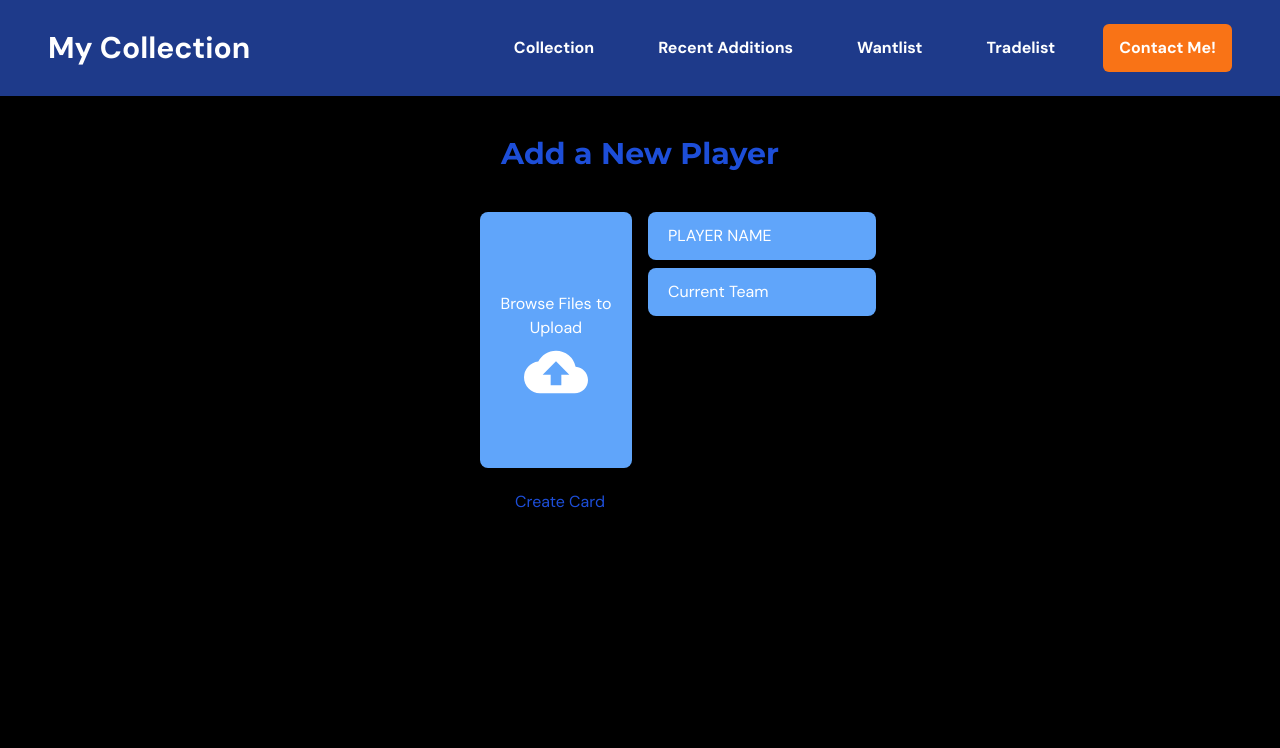
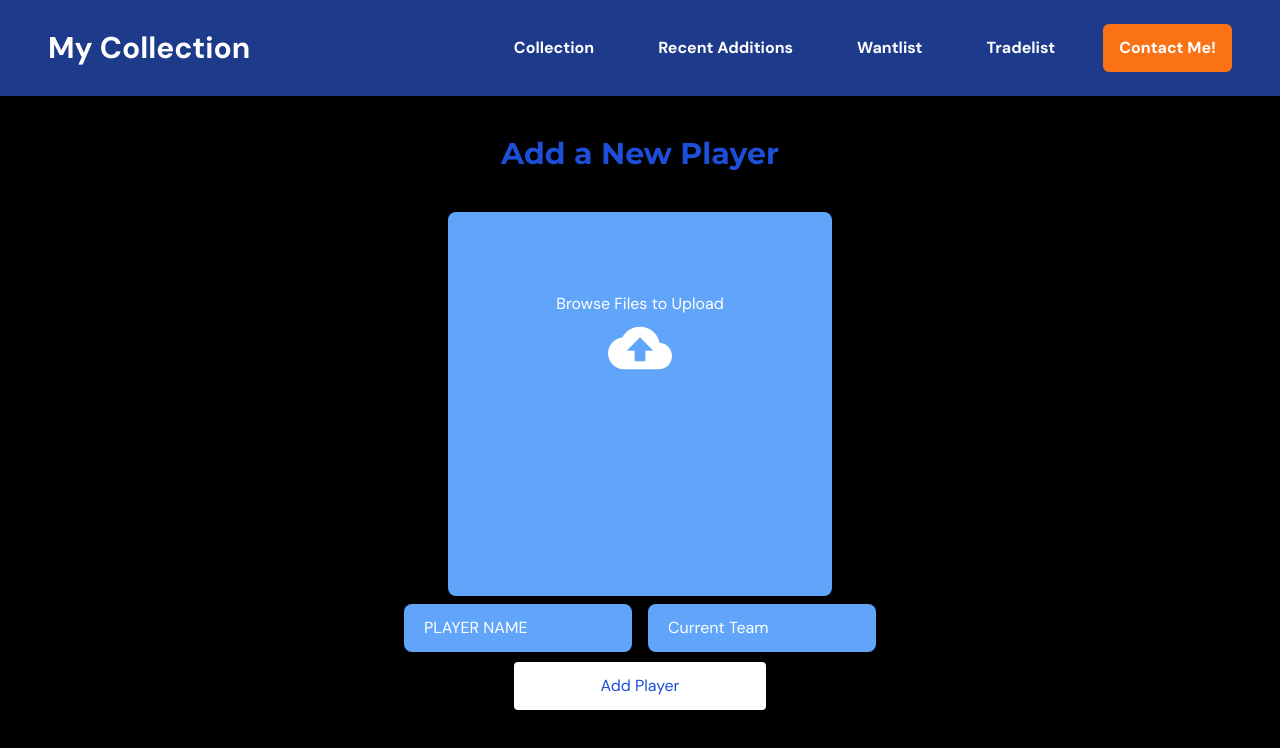
Before and after one commit to HariPeri/MERN-app, a React (Vite) app in the folder client/: page /addPlayer in a window 1280 px wide. Shown: the top 748 px of the page. Built offline with nearby package versions, Linux system fonts and the light colour scheme.

Commit message:
Collection sort by Player functionality + styling

```diff
--- a/client/src/main.tsx
+++ b/client/src/main.tsx
@@ -6,6 +6,7 @@ import './index.css';
 import CardInput from './pages/CardInput';
 import PlayerInput from './pages/PlayerInput';
 import Home from './pages/Home';
+import Collection from './pages/Collection';
 
 const router = createBrowserRouter([
     {
@@ -14,6 +15,10 @@ const router = createBrowserRouter([
     },
     {
         path: '/collection',
+        element: <Collection />,
+    },
+    {
+        path: '/recent-additions',
         element: <App />,
     },
     {
--- a/client/src/pages/App.tsx
+++ b/client/src/pages/App.tsx
@@ -37,7 +37,7 @@ function App() {
             <Link to="/addCard">
                 <button
                     type="button"
-                    className="ml-10 border-black border-2 p-3 rounded-md hover:bg-gray-300 transition-all duration-500"
+                    className="ml-10 w-32 border-black border-2 p-3 rounded-md bg-white hover:bg-gray-300 transition-all duration-500"
                 >
                     Add Card
                 </button>
--- a/client/src/pages/CardInput.tsx
+++ b/client/src/pages/CardInput.tsx
@@ -396,7 +396,7 @@ function CardInput() {
 
                     <button
                         type="submit"
-                        className="w-1/2 mx-auto hover:text-white border-black border-2 p-3 rounded-md hover:bg-blue-600 transition-all duration-500"
+                        className="md:w-64 sm:w-full xs:w-full bg-white mx-auto hover:text-white border-black border-2 p-3 rounded-md hover:bg-blue-600 transition-all duration-500"
                     >
                         Create Card
                     </button>
--- /dev/null
+++ b/client/src/pages/Collection.tsx
@@ -0,0 +1,38 @@
+/* eslint-disable @typescript-eslint/no-explicit-any */
+import { useState, useEffect } from 'react';
+import Navbar from '../shared/Navbar';
+import { TPlayer } from '../shared/TPlayer';
+import PlayerInfo from '../shared/PlayerInfo';
+
+function Collection() {
+    const [players, setPlayers] = useState<TPlayer[]>([]);
+
+    useEffect(() => {
+        // Only happens on first render [empty Dependencies array]
+        async function fetchCards() {
+            const res = await fetch('http://localhost:3001/players');
+            const newPlayers = await res.json();
+            setPlayers(newPlayers);
+        }
+
+        fetchCards();
+    }, []);
+
+    return (
+        <div>
+            <Navbar />
+            <ul className="cards mt-8 mb-8 flex gap-8 ml-12 flex-wrap">
+                {players.map((player: TPlayer) => (
+                    <li
+                        // eslint-disable-next-line no-underscore-dangle
+                        key={player._id}
+                    >
+                        <PlayerInfo player={player} />
+                    </li>
+                ))}
+            </ul>
+        </div>
+    );
+}
+
+export default Collection;
--- a/client/src/pages/PlayerInput.tsx
+++ b/client/src/pages/PlayerInput.tsx
@@ -59,14 +59,17 @@ function PlayerInput() {
     return (
         <div>
             <Navbar />
-            <div className="mt-10 w-1/4 mx-auto">
+            <div className="mt-10 mx-auto">
                 {/* Header DIV */}
                 <div className="text-center mb-10">
                     <HText> Add a New Player </HText>
                 </div>
-                <form onSubmit={handleCreatePlayer}>
-                    <div className="md:grid grid-cols-2 gap-4">
-                        <div className="relative h-64 mb-2 rounded-lg bg-blue-400">
+                <form
+                    onSubmit={handleCreatePlayer}
+                    className="flex flex-col justify-center"
+                >
+                    <div className="flex flex-col justify-center mx-auto">
+                        <div className="relative h-96 w-96 mb-2 rounded-lg bg-blue-400 mx-auto">
                             <input
                                 className="absolute opacity-0 h-full w-full z-[1] cursor-pointer"
                                 type="file"
@@ -89,9 +92,8 @@ function PlayerInput() {
                                 )}
                                 {playerImage ? (
                                     <img
-                                        className="absolute top-4"
-                                        width={160}
-                                        height={350}
+                                        className="absolute top-16"
+                                        height={200}
                                         src={playerImage}
                                         alt={playerImage}
                                     />
@@ -108,7 +110,7 @@ function PlayerInput() {
                             </p>
                         )}
 
-                        <div className="w-full">
+                        <div className="flex justify-between gap-4">
                             <input
                                 className={inputStyles}
                                 value={playerName}
@@ -162,9 +164,9 @@ function PlayerInput() {
                     </div>
                     <button
                         type="submit"
-                        className="w-1/2 mx-auto hover:text-white border-black border-2 p-3 rounded-md hover:bg-blue-600 transition-all duration-500"
+                        className="w-64 mx-auto bg-white hover:text-white border-black border-2 p-3 rounded-md hover:bg-blue-600 transition-all duration-500"
                     >
-                        Create Card
+                        Add Player
                     </button>
                 </form>
             </div>
--- a/client/src/shared/Navbar.tsx
+++ b/client/src/shared/Navbar.tsx
@@ -18,7 +18,7 @@ function Navbar() {
                         <Link to="/collection"> Collection </Link>
                     </li>
                     <li className="hover:text-red-200 transition duration-300">
-                        Recent Additions
+                        <Link to="/recent-additions"> Recent Additions</Link>
                     </li>
                     <li className="hover:text-red-200 transition duration-300">
                         Wantlist
--- /dev/null
+++ b/client/src/shared/PlayerInfo.tsx
@@ -0,0 +1,23 @@
+import { TPlayer } from './TPlayer';
+
+type Props = {
+    player: TPlayer;
+};
+
+function PlayerInfo({ player }: Props) {
+    return (
+        <div className="w-72 bg-gradient-to-l from-blue-400 to-blue-900 h-[324px] rounded-3xl overflow-hidden">
+            <div className="h-2/3 w-3/4 mx-auto">
+                <img src={player.playerImage} alt={player.playerName} />
+            </div>
+            <div className="text-white  bg-union-gold h-1/6 text-center text-xl flex items-center justify-center">
+                {player.playerName}
+            </div>
+            <div className="h-1/6  bg-union-blue     flex items-center justify-center text-white text-center rounded-b-3xl">
+                {`Currently at: ${player.currTeam}`}
+            </div>
+        </div>
+    );
+}
+
+export default PlayerInfo;
--- a/client/src/shared/TPlayer.ts
+++ b/client/src/shared/TPlayer.ts
@@ -0,0 +1,7 @@
+export type TPlayer = {
+    _id: string;
+    playerImage: string;
+    playerName: string;
+    currTeam: string;
+    cardID: [number];
+};
--- a/client/tailwind.config.js
+++ b/client/tailwind.config.js
@@ -1,44 +1,46 @@
 /** @type {import('tailwindcss').Config} */
 export default {
-  content: [
-    "./index.html",
-    "./src/**/*.{js,ts,jsx,tsx}",
-  ],
+    content: ['./index.html', './src/**/*.{js,ts,jsx,tsx}'],
     theme: {
         extend: {
-      colors: { /* Go for around 3 to 5 primary colors [have shades for each color instead] */
-        'gray-20' : '#F8F4EB',
-        'gray-50' : '#EFE6E6',
-        'gray-100' : "#DFCCCC",
-        'gray-500' : '#5E0000',
+            colors: {
+                /* Go for around 3 to 5 primary colors [have shades for each color instead] */
+                'gray-20': '#F8F4EB',
+                'gray-50': '#EFE6E6',
+                'gray-100': '#DFCCCC',
+                'gray-500': '#5E0000',
                 'primary-100': '#FFE1E0',
                 'primary-300': '#FFA6A3',
                 'primary-500': '#FF6B66',
                 'secondary-400': '#FFCD58',
-        'secondary-500': '#FFC132'
+                'secondary-500': '#FFC132',
+                'union-gold': '#b38708',
+                'union-blue': '#002D55',
             },
-      backgroundImage: (theme) => ({ /* Arrow Function [Parantheses right outside of curly bracket signifies implicit return] */
-        "gradientyellowred": "linear-gradient(90deg, #FF616A 0% #FFC837 100%)",
-        "mobile-home": "url('./assets/HomePageGraphic.png"
+            backgroundImage: (theme) => ({
+                /* Arrow Function [Parantheses right outside of curly bracket signifies implicit return] */
+                gradientyellowred:
+                    'linear-gradient(90deg, #FF616A 0% #FFC837 100%)',
+                'mobile-home': "url('./assets/HomePageGraphic.png",
             }),
             fontFamily: {
                 dmsans: ['DM Sans', 'sans-serif'],
                 montserrat: ['Montserrat', 'sans-serif'],
                 roboto: ['Roboto', 'sans-serif'],
-        opensans: ['Open Sans', 'sans-serif']
+                opensans: ['Open Sans', 'sans-serif'],
             },
             content: {
                 evolvetext: "url('./assets/EvolveText.png')",
                 abstractwaves: "url('./assets/AbstractWaves.png')",
                 sparkles: "url('./assets/Sparkles.png')",
-        circles: "url('./assets/Circles.png')"
+                circles: "url('./assets/Circles.png')",
             },
         },
         screens: {
             xs: '480px',
             sm: '768px',
-      md: '1060px'
+            md: '1060px',
         },
     },
     plugins: [],
-}
+};
```
Also changed, not shown: client/src/assets/BrendenAaronson.png (deleted), 1 other file (tests, documents, lock files or other folders). Lines whose indentation alone changed are shown as unchanged.
